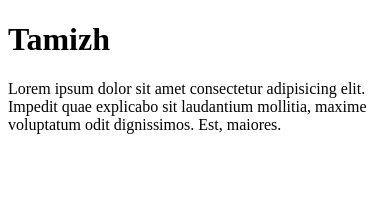
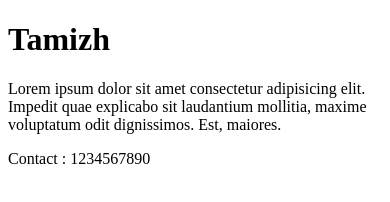
Before and after one commit to Senthamizhselvan6065/merge_config, a plain HTML site: page index.html in a window 390 px wide. Drawn offline with Linux system fonts and the light colour scheme.

Commit message:
added mobile number

```diff
--- a/index.html
+++ b/index.html
@@ -10,5 +10,8 @@
     <p>
         Lorem ipsum dolor sit amet consectetur adipisicing elit. Impedit quae explicabo sit laudantium mollitia, maxime voluptatum odit dignissimos. Est, maiores.
     </p>
+
+    <p>Contact : 1234567890</p>
+
 </body>
 </html>
```
